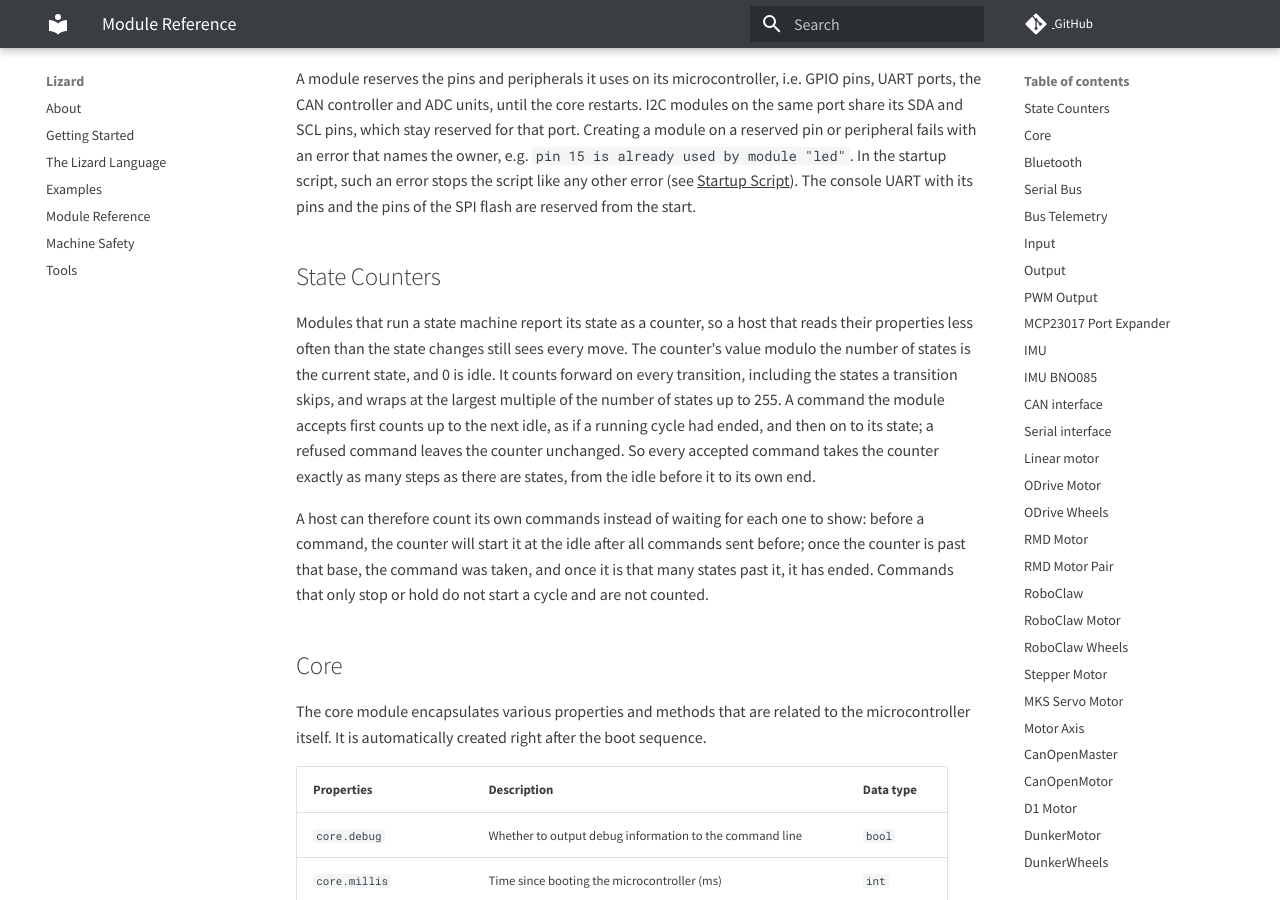
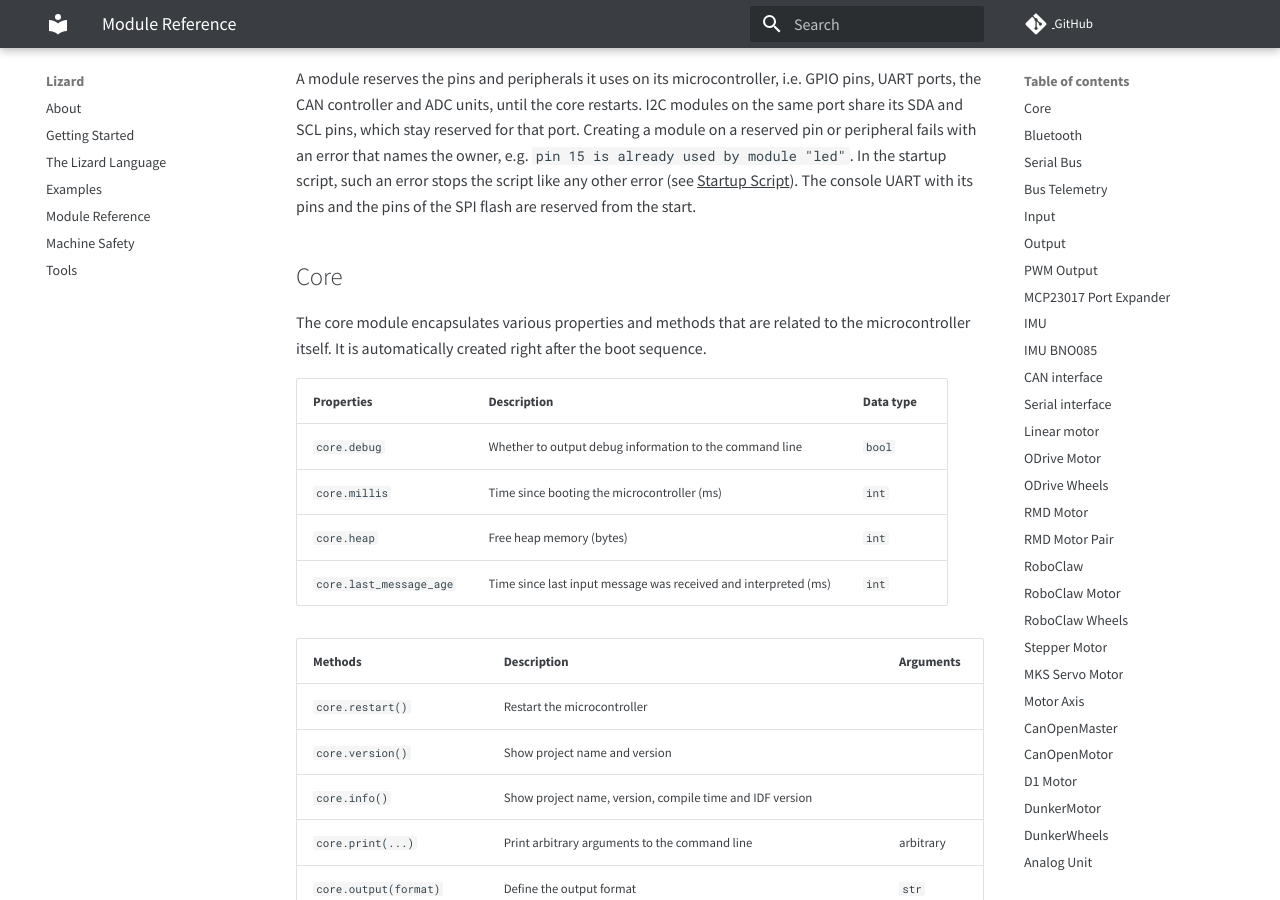
Before and after one commit to zauberzeug/lizard, an MkDocs documentation site: the page built from docs/module_reference.md, in a window 1280 px wide and 900 px high, scrolled down 524 px. Built offline with MkDocs 1.6.1 and Material for MkDocs 9.7.7, drawn with Linux system fonts in a browser that asks for light colours; comment, search, counter and statistics services are not loaded; some of the changed text lies outside the part shown.

Commit message:
Keep only the state counter utility, without the stepper motor
The stepper motor is no ring-shaped state machine: speeding and
positioning both start from idle, and only positioning returns to idle
on its own, so counting through skipped states there is an artifact.
The counter stays as a utility for a module whose commands run through
a fixed cycle, such as the RMD motor.

The counting rule moves from the module reference into the header,
including that a host compares values modulo the period and cannot tell
which of several unawaited commands was refused. The constructor checks
the number of states before it computes the period, and enter() and
restart() reject states out of range.

Assisted-by: Claude:claude-opus-5-5

```diff
--- a/docs/module_reference.md
+++ b/docs/module_reference.md
@@ -18,19 +18,6 @@ I2C modules on the same port share its SDA and SCL pins, which stay reserved for
 Creating a module on a reserved pin or peripheral fails with an error that names the owner, e.g. `pin 15 is already used by module "led"`.
 In the startup script, such an error stops the script like any other error (see [Startup Script](getting_started.md#startup-script)).
 The console UART with its pins and the pins of the SPI flash are reserved from the start.
-
-## State Counters
-
-Modules that run a state machine report its state as a counter, so a host that reads their properties less often than the state changes still sees every move.
-The counter's value modulo the number of states is the current state, and 0 is idle.
-It counts forward on every transition, including the states a transition skips, and wraps at the largest multiple of the number of states up to 255.
-A command the module accepts first counts up to the next idle, as if a running cycle had ended, and then on to its state; a refused command leaves the counter unchanged.
-So every accepted command takes the counter exactly as many steps as there are states, from the idle before it to its own end.
-
-A host can therefore count its own commands instead of waiting for each one to show:
-before a command, the counter will start it at the idle after all commands sent before;
-once the counter is past that base, the command was taken, and once it is that many states past it, it has ended.
-Commands that only stop or hold do not start a cycle and are not counted.
 
 ## Core
 
@@ -1036,13 +1023,12 @@ The constructor arguments `lt` (LEDC timer) and `lc` (LEDC channel) are optional
 When using multiple stepper motors, set different timer/channel pairs to avoid conflicts.
 The pulse counter used for position feedback is created internally.
 
-| Properties       | Description                                                               | Data type |
-| ---------------- | ------------------------------------------------------------------------- | --------- |
-| `motor.position` | Motor position (steps)                                                    | `int`     |
-| `motor.speed`    | Motor speed (steps per second)                                            | `int`     |
-| `motor.idle`     | Motor idle state                                                          | `bool`    |
-| `motor.state`    | [State counter](#state-counters): 0 = idle, 1 = speeding, 2 = positioning | `int`     |
-| `motor.enabled`  | Whether the motor is enabled                                              | `bool`    |
+| Properties       | Description                    | Data type |
+| ---------------- | ------------------------------ | --------- |
+| `motor.position` | Motor position (steps)         | `int`     |
+| `motor.speed`    | Motor speed (steps per second) | `int`     |
+| `motor.idle`     | Motor idle state               | `bool`    |
+| `motor.enabled`  | Whether the motor is enabled   | `bool`    |
 
 | Methods                                           | Description              | Arguments  |
 | ------------------------------------------------- | ------------------------ | ---------- |
```
Also changed, not shown: 4 other files.
